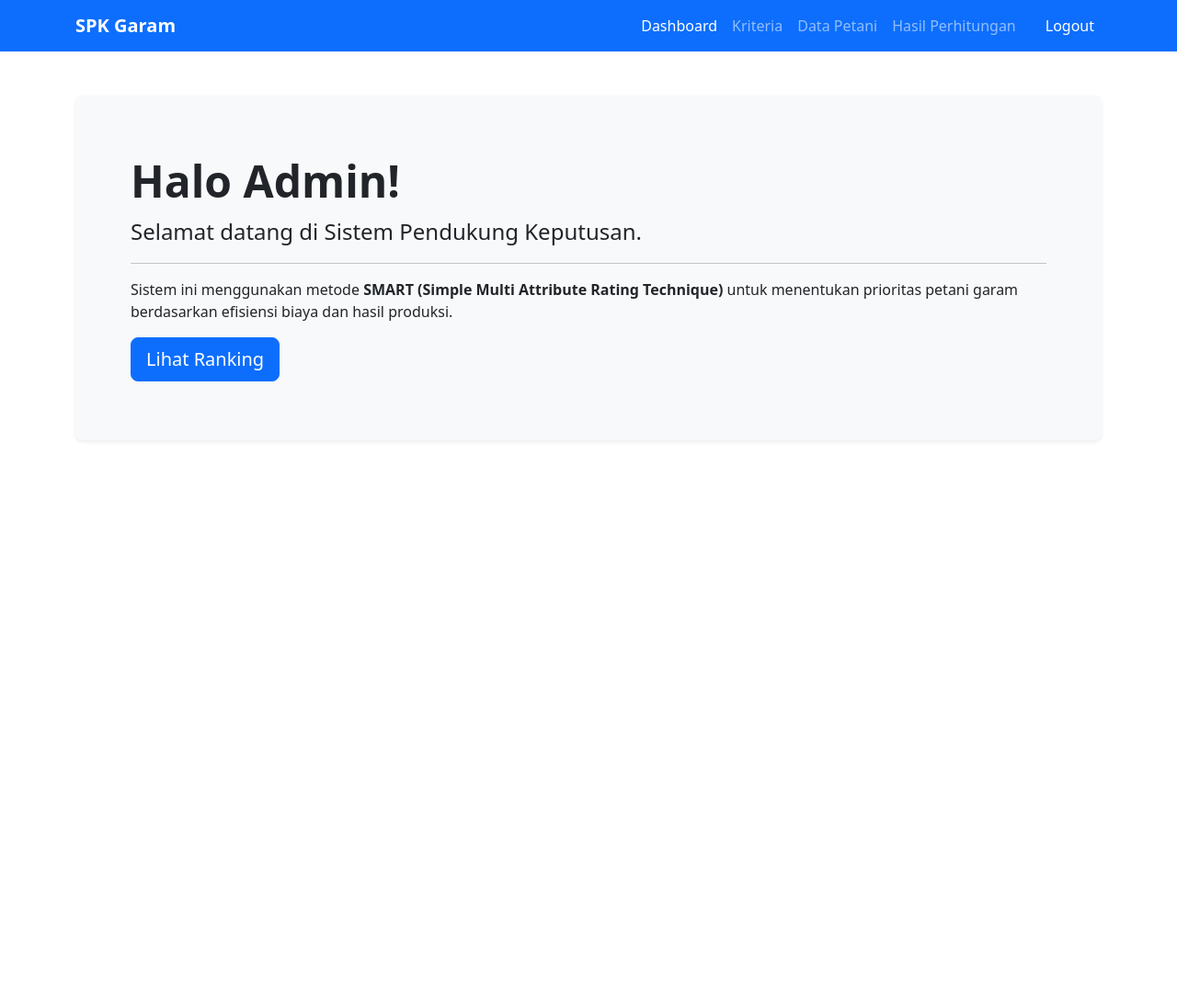
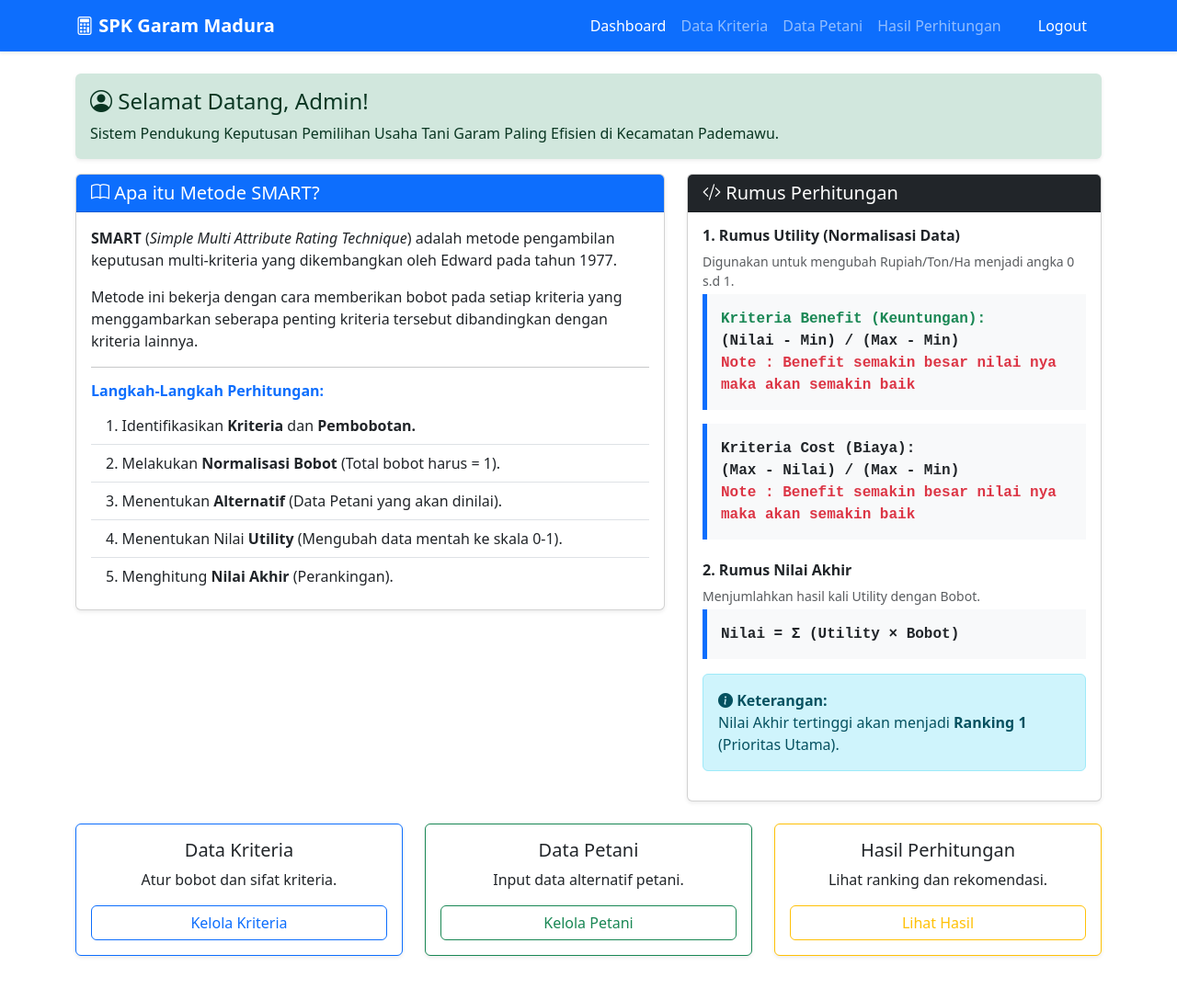
Before and after one commit to RifqiRafii/SI, a PHP site: page / in a window 1280 px wide. Shown: the whole page at 92% size. Before the commit the page ends 480 px from the top, so only its background shows below. Run offline with PHP 8.4, Linux system fonts and the light colour scheme; a user stored in the database is signed in.

Commit message:
edit index

```diff
--- a/index.php
+++ b/index.php
@@ -7,37 +7,143 @@ if($_SESSION['status'] != "login"){
 <!DOCTYPE html>
 <html lang="id">
 <head>
-    <title>Dashboard SPK</title>
+    <title>Dashboard SPK Garam</title>
     <link href="https://cdn.jsdelivr.net/npm/bootstrap@5.3.0/dist/css/bootstrap.min.css" rel="stylesheet">
+    <link rel="stylesheet" href="https://cdn.jsdelivr.net/npm/bootstrap-icons@1.10.0/font/bootstrap-icons.css">
+    <style>
+        .rumus-box {
+            background-color: #f8f9fa;
+            border-left: 5px solid #0d6efd;
+            padding: 15px;
+            margin-bottom: 15px;
+            font-family: 'Courier New', Courier, monospace;
+            font-weight: bold;
+        }
+    </style>
 </head>
 <body>
 
-    <nav class="navbar navbar-expand-lg navbar-dark bg-primary">
+    <nav class="navbar navbar-expand-lg navbar-dark bg-primary shadow-sm fixed-top">
         <div class="container">
-            <a class="navbar-brand fw-bold" href="index.php">SPK Garam</a>
-            <div class="collapse navbar-collapse">
+            <a class="navbar-brand fw-bold" href="index.php"><i class="bi bi-calculator"></i> SPK Garam Madura</a>
+            <button class="navbar-toggler" type="button" data-bs-toggle="collapse" data-bs-target="#navbarNav">
+                <span class="navbar-toggler-icon"></span>
+            </button>
+            <div class="collapse navbar-collapse" id="navbarNav">
                 <ul class="navbar-nav ms-auto">
                     <li class="nav-item"><a class="nav-link active" href="index.php">Dashboard</a></li>
-                    <li class="nav-item"><a class="nav-link" href="data_petani.php">Kriteria</a></li>
+                    <li class="nav-item"><a class="nav-link" href="data_kriteria.php">Data Kriteria</a></li>
                     <li class="nav-item"><a class="nav-link" href="data_petani.php">Data Petani</a></li>
                     <li class="nav-item"><a class="nav-link" href="hasil.php">Hasil Perhitungan</a></li>
-                    <li class="nav-item"><a class="nav-link btn btn-danger btn-sm text-white ms-3" href="logout.php">Logout</a></li>
+                    <li class="nav-item"><a class="nav-link btn btn-danger btn-sm text-white ms-3 px-3" href="logout.php">Logout</a></li>
                 </ul>
             </div>
         </div>
     </nav>
 
-    <div class="container mt-5">
-        <div class="p-5 mb-4 bg-light rounded-3 shadow-sm">
-            <div class="container-fluid py-3">
-                <h1 class="display-5 fw-bold">Halo Admin!</h1>
-                <p class="col-md-8 fs-4">Selamat datang di Sistem Pendukung Keputusan.</p>
-                <hr>
-                <p>Sistem ini menggunakan metode <strong>SMART (Simple Multi Attribute Rating Technique)</strong> untuk menentukan prioritas petani garam berdasarkan efisiensi biaya dan hasil produksi.</p>
-                <a class="btn btn-primary btn-lg" href="hasil.php">Lihat Ranking</a>
+    <div class="container" style="margin-top: 80px;">
+
+        <div class="alert alert-success shadow-sm border-0">
+            <h4 class="alert-heading"><i class="bi bi-person-circle"></i> Selamat Datang, Admin!</h4>
+            <p class="mb-0">Sistem Pendukung Keputusan Pemilihan Usaha Tani Garam Paling Efisien di Kecamatan Pademawu.</p>
+        </div>
+
+        <div class="row">
+            <div class="col-md-7">
+                <div class="card shadow-sm mb-4">
+                    <div class="card-header bg-primary text-white">
+                        <h5 class="mb-0"><i class="bi bi-book"></i> Apa itu Metode SMART?</h5>
+                    </div>
+                    <div class="card-body">
+                        <p class="text-justify">
+                            <strong>SMART</strong> (<em>Simple Multi Attribute Rating Technique</em>) adalah metode pengambilan keputusan multi-kriteria yang dikembangkan oleh Edward pada tahun 1977.
+                        </p>
+                        <p>
+                            Metode ini bekerja dengan cara memberikan bobot pada setiap kriteria yang menggambarkan seberapa penting kriteria tersebut dibandingkan dengan kriteria lainnya.
+                        </p>
+                        <hr>
+                        <h6 class="fw-bold text-primary">Langkah-Langkah Perhitungan:</h6>
+                        <ol class="list-group list-group-numbered list-group-flush">
+                            <li class="list-group-item">Identifikasikan <strong>Kriteria</strong> dan <strong>Pembobotan.</strong></li>
+                            <li class="list-group-item">Melakukan <strong>Normalisasi Bobot</strong> (Total bobot harus = 1).</li>
+                            <li class="list-group-item">Menentukan <strong>Alternatif</strong> (Data Petani yang akan dinilai).</li>
+                            <li class="list-group-item">Menentukan Nilai <strong>Utility</strong> (Mengubah data mentah ke skala 0-1).</li>
+                            <li class="list-group-item">Menghitung <strong>Nilai Akhir</strong> (Perankingan).</li>
+                        </ol>
+                    </div>
+                </div>
+            </div>
+
+            <div class="col-md-5">
+                <div class="card shadow-sm mb-4">
+                    <div class="card-header bg-dark text-white">
+                        <h5 class="mb-0"><i class="bi bi-code-slash"></i> Rumus Perhitungan</h5>
+                    </div>
+                    <div class="card-body">
+
+                        <h6 class="fw-bold">1. Rumus Utility (Normalisasi Data)</h6>
+                        <p class="text-muted small mb-1">Digunakan untuk mengubah Rupiah/Ton/Ha menjadi angka 0 s.d 1.</p>
+
+                        <div class="rumus-box">
+                            <span class="text-success">Kriteria Benefit (Keuntungan):</span><br>
+                            (Nilai - Min) / (Max - Min)
+                            <br><span class="text-danger">Note : Benefit semakin besar nilai nya maka akan semakin baik</span>
+                        </div>
+
+                        <div class="rumus-box">
+                            <span class="text-succes">Kriteria Cost (Biaya):</span><br>
+                            (Max - Nilai) / (Max - Min)
+                            <br><span class="text-danger">Note : Benefit semakin besar nilai nya maka akan semakin baik</span>
+                        </div>
+
+                        <h6 class="fw-bold mt-4">2. Rumus Nilai Akhir</h6>
+                        <p class="text-muted small mb-1">Menjumlahkan hasil kali Utility dengan Bobot.</p>
+                        <div class="rumus-box">
+                            Nilai = Σ (Utility × Bobot)
+                        </div>
+
+                        <div class="alert alert-info mt-3">
+                            <i class="bi bi-info-circle-fill"></i> <strong>Keterangan:</strong><br>
+                            Nilai Akhir tertinggi akan menjadi <strong>Ranking 1</strong> (Prioritas Utama).
+                        </div>
+
+                    </div>
+                </div>
             </div>
         </div>
+
+        <div class="row mb-5">
+            <div class="col-md-4">
+                <div class="card text-center shadow-sm border-primary">
+                    <div class="card-body">
+                        <h5 class="card-title">Data Kriteria</h5>
+                        <p class="card-text">Atur bobot dan sifat kriteria.</p>
+                        <a href="data_kriteria.php" class="btn btn-outline-primary w-100">Kelola Kriteria</a>
+                    </div>
+                </div>
+            </div>
+            <div class="col-md-4">
+                <div class="card text-center shadow-sm border-success">
+                    <div class="card-body">
+                        <h5 class="card-title">Data Petani</h5>
+                        <p class="card-text">Input data alternatif petani.</p>
+                        <a href="data_petani.php" class="btn btn-outline-success w-100">Kelola Petani</a>
+                    </div>
+                </div>
+            </div>
+            <div class="col-md-4">
+                <div class="card text-center shadow-sm border-warning">
+                    <div class="card-body">
+                        <h5 class="card-title">Hasil Perhitungan</h5>
+                        <p class="card-text">Lihat ranking dan rekomendasi.</p>
+                        <a href="hasil.php" class="btn btn-outline-warning w-100">Lihat Hasil</a>
+                    </div>
+                </div>
+            </div>
+        </div>
+
     </div>
 
+    <script src="https://cdn.jsdelivr.net/npm/bootstrap@5.3.0/dist/js/bootstrap.bundle.min.js"></script>
 </body>
 </html>
```
